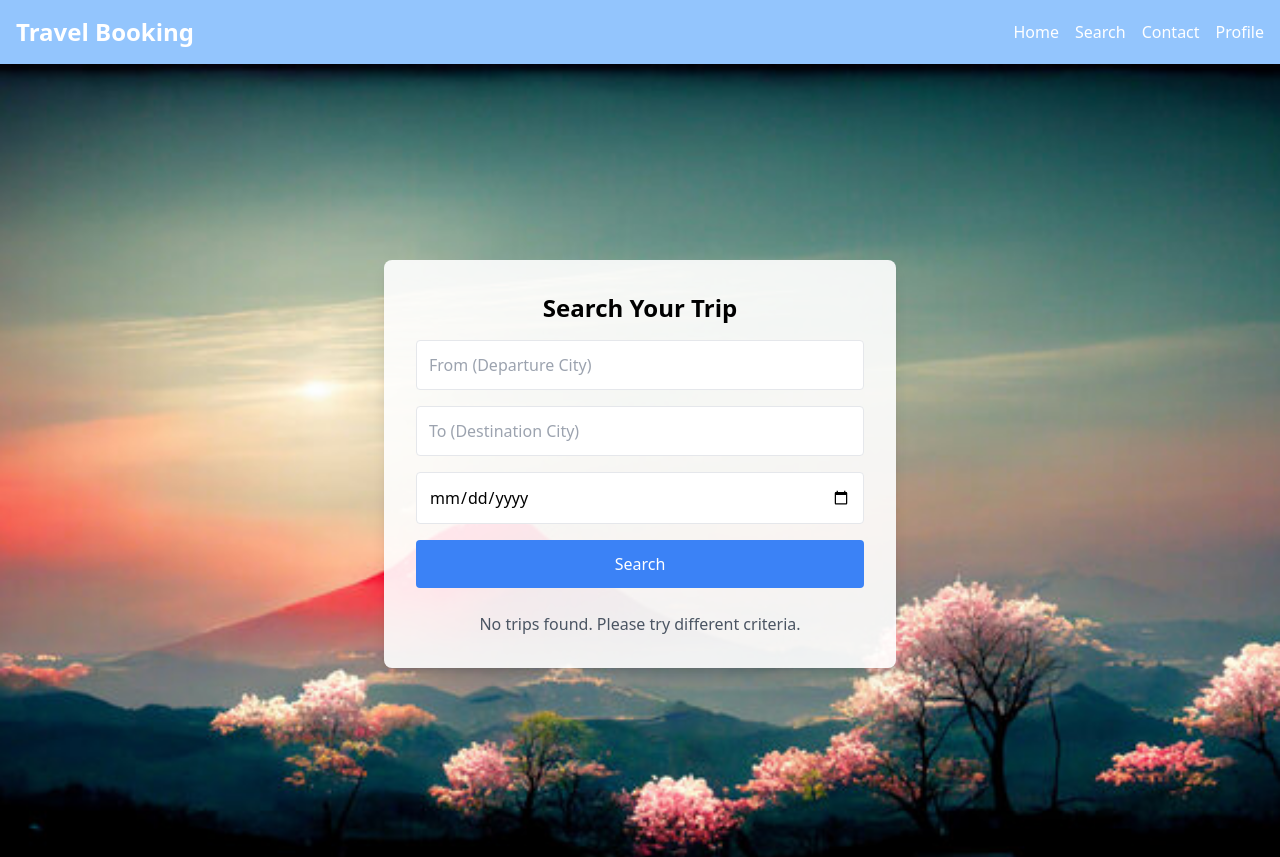
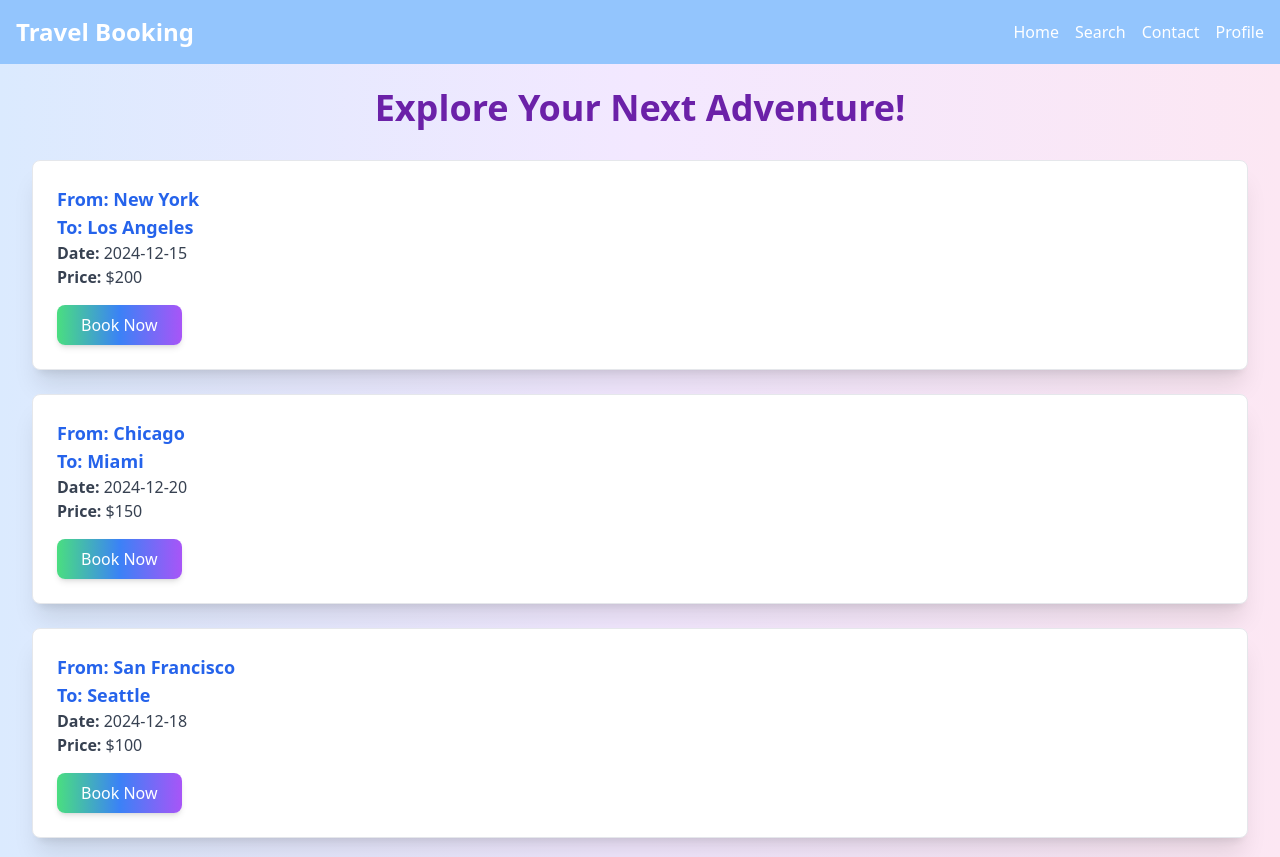
Before and after one commit to srushti06pattar/travel-booking_front-end, a React (Create React App) app: page /search in a window 1280 px wide. Shown: the top 857 px of the page. Built offline with nearby package versions, Linux system fonts and the light colour scheme.

Commit message:
third change

```diff
--- /dev/null
+++ b/src/Components/Cards.js
@@ -0,0 +1,21 @@
+// src/components/Card.js
+
+import React from 'react';
+
+const Card = ({ title, image, description, price }) => {
+  return (
+    <div className="max-w-sm rounded overflow-hidden shadow-lg bg-white p-4">
+      <img className="w-full h-48 object-cover" src={image} alt={title} />
+      <div className="px-6 py-4">
+        <div className="font-bold text-xl mb-2">{title}</div>
+        <p className="text-gray-700 text-base">{description}</p>
+      </div>
+      <div className="px-6 py-4 flex items-center justify-between">
+        <span className="font-bold text-xl">{price}</span>
+        <button className="bg-blue-500 text-white px-4 py-2 rounded-full">Book Now</button>
+      </div>
+    </div>
+  );
+};
+
+export default Card;
--- a/src/Components/Footer.jsx
+++ b/src/Components/Footer.jsx
@@ -4,7 +4,7 @@ import { Link } from 'react-router-dom';
 
 const Footer = () => {
     return (
-      <footer className="bg-gray-800 text-white py-4">
+      <footer className="bg-gray-800 text-white py-4 ">
         <div className="container mx-auto text-center">
           <p>&copy; 2024 Travel Booking. All rights reserved.</p>
           <p className="mt-2">
--- /dev/null
+++ b/src/Components/TripCards.js
@@ -0,0 +1,43 @@
+// src/components/TripCards.js
+
+import React from 'react';
+import Card from './Card';
+
+const TripCards = () => {
+  const trips = [
+    {
+      title: 'Paris Adventure',
+      image: 'https://example.com/paris.jpg',
+      description: 'Explore the beauty of Paris with our special package.',
+      price: '$999',
+    },
+    {
+      title: 'Beach Escape',
+      image: 'https://example.com/beach.jpg',
+      description: 'Relax and unwind on a serene beach getaway.',
+      price: '$799',
+    },
+    {
+      title: 'Mountain Trek',
+      image: 'https://example.com/mountain.jpg',
+      description: 'Conquer the mountains with this adventurous trip.',
+      price: '$1299',
+    },
+  ];
+
+  return (
+    <div className="grid grid-cols-1 sm:grid-cols-2 lg:grid-cols-3 gap-6">
+      {trips.map((trip, index) => (
+        <Card
+          key={index}
+          title={trip.title}
+          image={trip.image}
+          description={trip.description}
+          price={trip.price}
+        />
+      ))}
+    </div>
+  );
+};
+
+export default TripCards;
--- /dev/null
+++ b/src/Pages/BookingConfirmationPage.jsx
@@ -0,0 +1,67 @@
+import React, { useState } from 'react';
+import { useLocation, useNavigate } from 'react-router-dom';
+
+const ConfirmationPage = () => {
+  const location = useLocation();
+  const navigate = useNavigate();
+  const booking = location.state?.booking;
+
+  const [paymentStatus, setPaymentStatus] = useState(null); // Track payment status
+
+  // Simulate fake wallet payment
+  const handlePayment = () => {
+    setPaymentStatus("Processing...");
+    setTimeout(() => {
+      setPaymentStatus("Payment Successful!");
+
+      // Save booking to localStorage
+      const bookingHistory = JSON.parse(localStorage.getItem("bookingHistory")) || [];
+      bookingHistory.push(booking);
+      localStorage.setItem("bookingHistory", JSON.stringify(bookingHistory));
+
+      // Redirect to history page after 2 seconds
+      setTimeout(() => {
+        navigate("/booking-history");
+      }, 2000);
+    }, 2000); // Simulate a 2-second delay for payment processing
+  };
+
+  return (
+    <div className="p-8 bg-gradient-to-r from-green-100 via-blue-100 to-purple-100 min-h-screen">
+      <h2 className="text-3xl font-bold text-center text-green-800 mb-6">Booking Confirmation</h2>
+      {booking ? (
+        <div className="p-6 border rounded-lg shadow-lg bg-white hover:shadow-2xl transition-shadow duration-300 transform hover:-translate-y-1 hover:scale-105">
+          <p className="text-lg font-semibold text-blue-600">
+            <strong>From:</strong> {booking.from}
+          </p>
+          <p className="text-lg font-semibold text-blue-600">
+            <strong>To:</strong> {booking.to}
+          </p>
+          <p className="text-md text-gray-700">
+            <strong>Date:</strong> {booking.date}
+          </p>
+          <p className="text-md text-gray-700">
+            <strong>Price:</strong> {booking.price}
+          </p>
+
+          {paymentStatus ? (
+            <div className="mt-4 p-4 border rounded bg-green-100 text-green-800">
+              {paymentStatus}
+            </div>
+          ) : (
+            <button
+              onClick={handlePayment}
+              className="mt-4 bg-blue-500 text-white py-2 px-4 rounded hover:bg-blue-400 focus:ring-2 focus:ring-blue-300"
+            >
+              Pay with Fake Wallet
+            </button>
+          )}
+        </div>
+      ) : (
+        <p className="text-center text-gray-600 text-lg">No booking details available.</p>
+      )}
+    </div>
+  );
+};
+
+export default ConfirmationPage;
--- /dev/null
+++ b/src/Pages/BookingHistoryPage .jsx
@@ -0,0 +1,51 @@
+import React from 'react';
+
+const HistoryPage = () => {
+  const bookingHistory = JSON.parse(localStorage.getItem("bookingHistory")) || [];
+
+  const handleCancel = (index) => {
+    const updatedHistory = [...bookingHistory];
+    updatedHistory.splice(index, 1);
+    localStorage.setItem("bookingHistory", JSON.stringify(updatedHistory));
+    window.location.reload(); // Refresh the page to show updated history
+  };
+
+  return (
+    <div className="p-8 bg-gradient-to-r from-pink-100 via-blue-100 to-purple-100 min-h-screen">
+      <h2 className="text-3xl font-bold text-center text-purple-800 mb-6">Booking History</h2>
+      {bookingHistory.length > 0 ? (
+        <ul className="space-y-6">
+          {bookingHistory.map((booking, index) => (
+            <li
+              key={index}
+              className="p-6 border rounded-lg shadow-lg bg-white hover:shadow-2xl transition-shadow duration-300 transform hover:-translate-y-1 hover:scale-105"
+            >
+              <p className="text-lg font-semibold text-blue-600">
+                <strong>From:</strong> {booking.from}
+              </p>
+              <p className="text-lg font-semibold text-blue-600">
+                <strong>To:</strong> {booking.to}
+              </p>
+              <p className="text-md text-gray-700">
+                <strong>Date:</strong> {booking.date}
+              </p>
+              <p className="text-md text-gray-700">
+                <strong>Price:</strong> {booking.price}
+              </p>
+              <button
+                onClick={() => handleCancel(index)}
+                className="mt-4 bg-red-500 text-white py-2 px-4 rounded hover:bg-red-400 focus:ring-2 focus:ring-red-300"
+              >
+                Cancel Booking
+              </button>
+            </li>
+          ))}
+        </ul>
+      ) : (
+        <p className="text-center text-gray-600 text-lg">No booking history available.</p>
+      )}
+    </div>
+  );
+};
+
+export default HistoryPage;
--- a/src/Pages/SearchPage.jsx
+++ b/src/Pages/SearchPage.jsx
@@ -1,87 +1,53 @@
 import React, { useState } from 'react';
-import backgroundImage from '../Assets/nature.jpg' // Adjust the path as needed
+import { useNavigate } from 'react-router-dom';
 
 const SearchPage = () => {
-  const [from, setFrom] = useState('');
-  const [to, setTo] = useState('');
-  const [date, setDate] = useState('');
-  const [results, setResults] = useState([]);
-
-  // Dummy travel data
-  const dummyData = [
+  const navigate = useNavigate();
+  const [results] = useState([
     { id: 1, from: 'New York', to: 'Los Angeles', date: '2024-12-15', price: '$200' },
     { id: 2, from: 'Chicago', to: 'Miami', date: '2024-12-20', price: '$150' },
-    { id: 3, from: 'San Francisco', to: 'Seattle', date: '2024-12-18', price: '$120' },
-    { id: 4, from: 'New York', to: 'Miami', date: '2024-12-25', price: '$180' },
-  ];
+    { id: 3, from: 'San Francisco', to: 'Seattle', date: '2024-12-18', price: '$100' },
+    { id: 4, from: 'Dallas', to: 'Atlanta', date: '2024-12-25', price: '$120' },
+    { id: 5, from: 'Denver', to: 'Phoenix', date: '2024-12-30', price: '$180' },
+    { id: 6, from: 'Boston', to: 'Orlando', date: '2025-01-05', price: '$250' },
+  ]);
 
-  const handleSubmit = (e) => {
-    e.preventDefault();
-    const filteredResults = dummyData.filter(
-      (trip) =>
-        trip.from.toLowerCase().includes(from.toLowerCase()) &&
-        trip.to.toLowerCase().includes(to.toLowerCase()) &&
-        trip.date === date
-    );
-    setResults(filteredResults);
+  const handleBook = (trip) => {
+    navigate("/booking-confirmation", { state: { booking: trip } });
   };
 
   return (
-    <div
-      className="bg-cover bg-center min-h-screen flex items-center justify-center"
-      style={{
-        backgroundImage: `url(${backgroundImage})`,
-      }}
+    <div className="p-8 bg-gradient-to-r from-blue-100 via-purple-100 to-pink-100 min-h-screen">
+      <h2 className="text-4xl font-extrabold text-center text-purple-800 mb-6 animate-bounce">
+        Explore Your Next Adventure!
+      </h2>
+      <ul className="space-y-6">
+        {results.map((result) => (
+          <li
+            key={result.id}
+            className="p-6 border rounded-lg shadow-xl bg-white hover:shadow-2xl transition-shadow duration-300 transform hover:-translate-y-1 hover:scale-105"
           >
-      <div className="bg-white bg-opacity-90 p-8 rounded-lg shadow-lg w-full max-w-lg">
-        <h2 className="text-2xl font-bold mb-4 text-center">Search Your Trip</h2>
-        <form className="space-y-4" onSubmit={handleSubmit}>
-          <input
-            type="text"
-            placeholder="From (Departure City)"
-            className="w-full p-3 border rounded"
-            value={from}
-            onChange={(e) => setFrom(e.target.value)}
-          />
-          <input
-            type="text"
-            placeholder="To (Destination City)"
-            className="w-full p-3 border rounded"
-            value={to}
-            onChange={(e) => setTo(e.target.value)}
-          />
-          <input
-            type="date"
-            className="w-full p-3 border rounded"
-            value={date}
-            onChange={(e) => setDate(e.target.value)}
-          />
+            <p className="text-lg font-semibold text-blue-600">
+              <strong>From:</strong> {result.from}
+            </p>
+            <p className="text-lg font-semibold text-blue-600">
+              <strong>To:</strong> {result.to}
+            </p>
+            <p className="text-md text-gray-700">
+              <strong>Date:</strong> {result.date}
+            </p>
+            <p className="text-md text-gray-700">
+              <strong>Price:</strong> {result.price}
+            </p>
             <button
-            type="submit"
-            className="w-full bg-blue-500 text-white py-3 rounded hover:bg-blue-400"
+              onClick={() => handleBook(result)}
+              className="mt-4 bg-gradient-to-r from-green-400 via-blue-500 to-purple-500 text-white py-2 px-6 rounded-lg shadow-md hover:shadow-lg hover:brightness-110 focus:ring-2 focus:ring-blue-300"
             >
-            Search
+              Book Now
             </button>
-        </form>
-
-        {/* Results Section */}
-        <div className="mt-6">
-          {results.length > 0 ? (
-            <ul className="space-y-4">
-              {results.map((result) => (
-                <li key={result.id} className="p-4 border rounded shadow-sm bg-gray-50">
-                  <p><strong>From:</strong> {result.from}</p>
-                  <p><strong>To:</strong> {result.to}</p>
-                  <p><strong>Date:</strong> {result.date}</p>
-                  <p><strong>Price:</strong> {result.price}</p>
           </li>
         ))}
       </ul>
-          ) : (
-            <p className="text-gray-600 mt-4 text-center">No trips found. Please try different criteria.</p>
-          )}
-        </div>
-      </div>
     </div>
   );
 };
--- a/src/Pages/SignupPage.jsx
+++ b/src/Pages/SignupPage.jsx
@@ -15,7 +15,7 @@ const SignUpPage = () => {
   const handleSubmit=(e)=>{
     e.preventDefault();
     localStorage.setItem("user",JSON.stringify(input));
-    navigate("/loginPage");
+    navigate("/");
   }
   return (
     <div className="flex flex-col items-center justify-center min-h-screen bg-gray-100">
```
Also changed, not shown: src/App.js (+16 -16 lines), src/Context/AuthContext.js (added, +41 -0 lines). Lines whose indentation alone changed are shown as unchanged.
